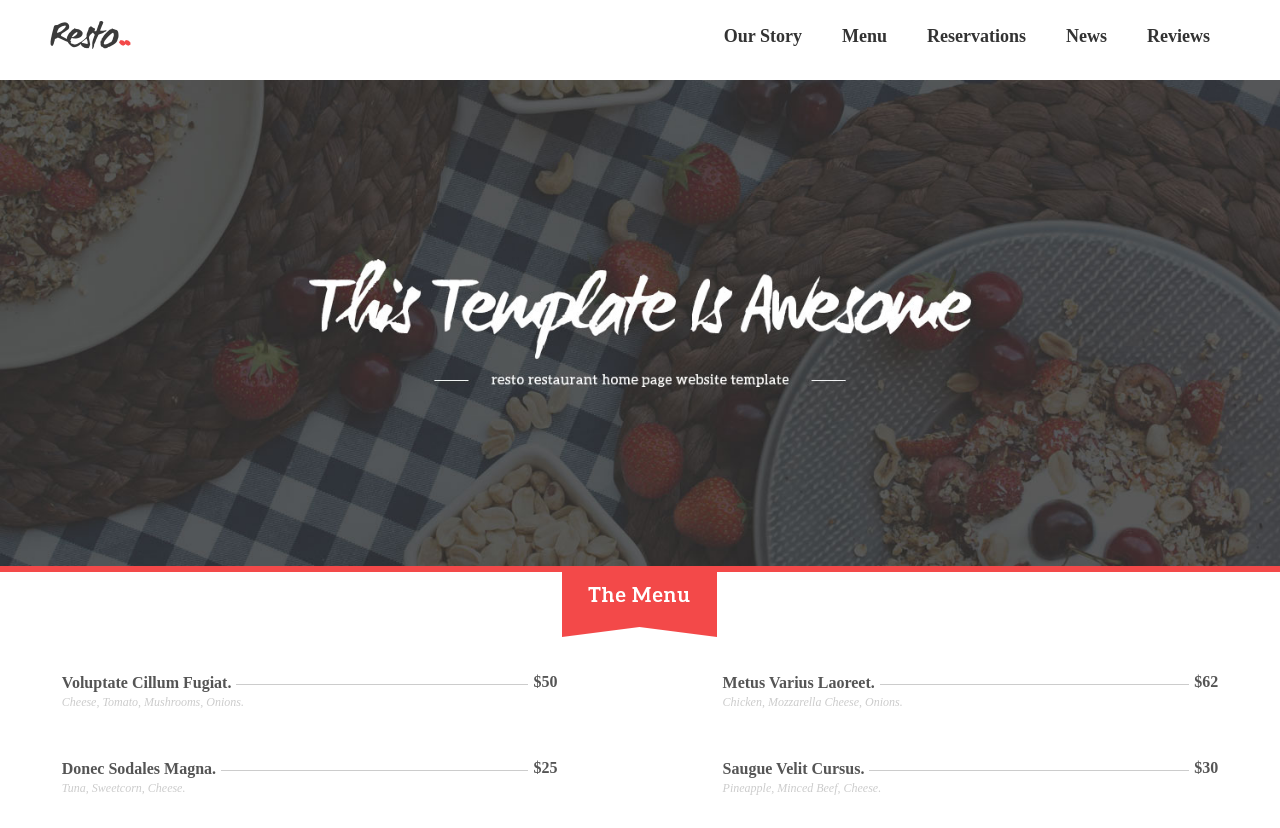
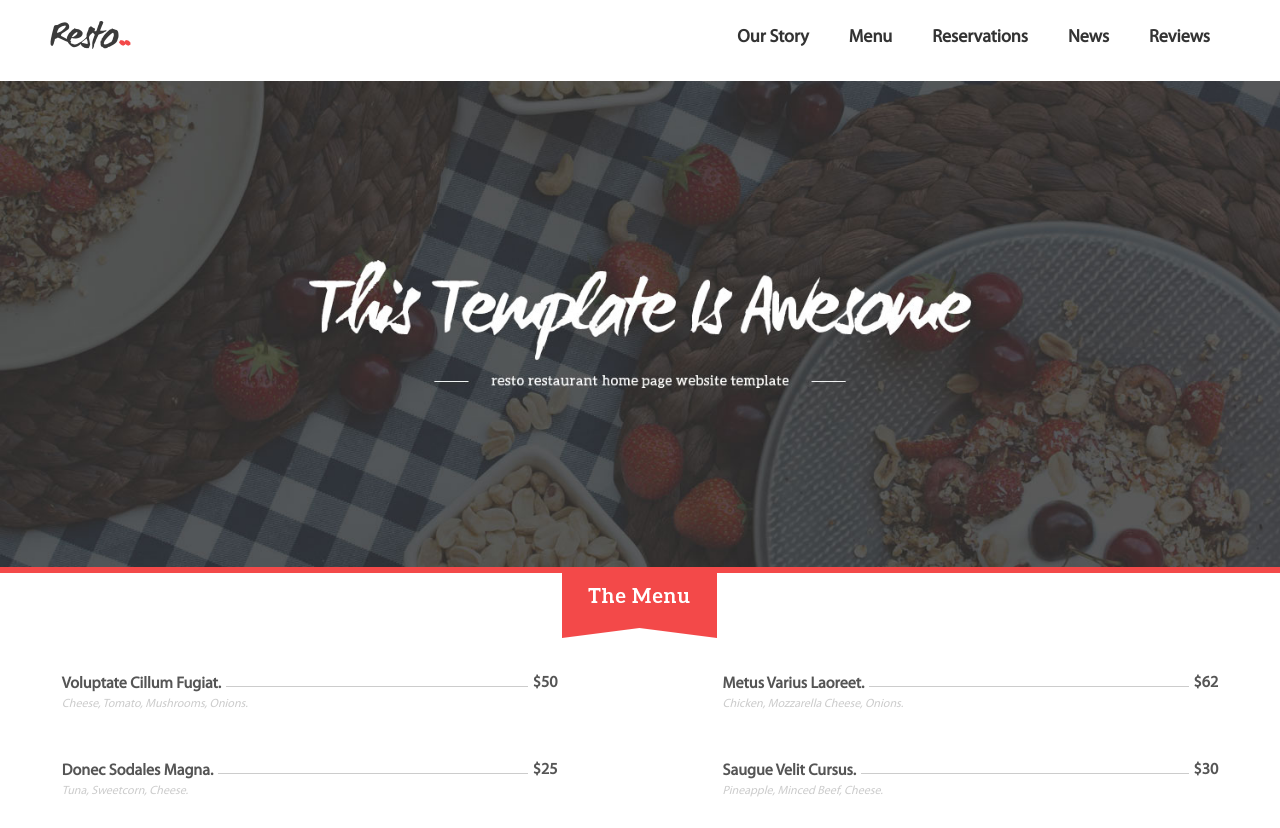
Before and after one commit to WissamQidso/Project-4, a plain HTML site: page index.html in a window 1280 px wide. Shown: the top 828 px of the page. Drawn offline with nearby package versions, Linux system fonts and the light colour scheme.

Commit message:
Update syntax.css

```diff
--- a/CSS/syntax.css
+++ b/CSS/syntax.css
@@ -1,41 +1,41 @@
 body {
     margin: 0;
-    font-family: 'Myriad Pro Regular';
+    font-family: 'myriad';
 }
 
 @font-face {
     font-family: 'myriad';
-    src: url('fonts-package/myriad.woff2') format('woff2'),
-         url('fonts-package/myriad.woff') format('woff1'),
-         url('fonts-package/myriad.ttf') format('truetype');
+    src: url('../fonts-package/myriad.woff2') format('woff2'),
+         url('../fonts-package/myriad.woff') format('woff1'),
+         url('../fonts-package/myriad.ttf') format('truetype');
 }
 
 @font-face {
     font-family: 'brush';
-    src: url('fonts-package/brush.woff2') format('woff2'),
-         url('fonts-package/brush.woff') format('woff'),
-         url('fonts-package/brush.ttf') format('truetype');
+    src: url('../fonts-package/brush.woff2') format('woff2'),
+         url('../fonts-package/brush.woff') format('woff'),
+         url('../fonts-package/brush.ttf') format('truetype');
 }
 
 @font-face {
     font-family: 'calibri';
-    src: url('fonts-package/calibri.woff2') format('woff2'),
-         url('fonts-package/calibri.woff') format('woff'),
-         url('fonts-package/calibri.ttf') format('truetype');
+    src: url('../fonts-package/calibri.woff2') format('woff2'),
+         url('../fonts-package/calibri.woff') format('woff'),
+         url('../fonts-package/calibri.ttf') format('truetype');
 }
 
 @font-face {
     font-family: 'forte';
-    src: url('fonts-package/forte.woff2') format('woff2'),
-         url('fonts-package/forte.woff') format('woff'),
-         url('fonts-package/forte.ttf') format('truetype');
+    src: url('../fonts-package/forte.woff2') format('woff2'),
+         url('../fonts-package/forte.woff') format('woff'),
+         url('../fonts-package/forte.ttf') format('truetype');
 }
 
 @font-face {
     font-family: 'maiandra';
-    src: url('fonts-package/maiandra.woff2') format('woff2'),
-         url('fonts-package/maiandra.woff') format('woff'),
-         url('fonts-package/maiandra.ttf') format('truetype');
+    src: url('../fonts-package/maiandra.woff2') format('woff2'),
+         url('../fonts-package/maiandra.woff') format('woff'),
+         url('../fonts-package/maiandra.ttf') format('truetype');
 }
 
 .wrapper {
@@ -293,7 +293,7 @@ footer a {
 }
 
 footer strong {
-    font-family: 'Forte Regular';
+    font-family: 'forte';
     color: #fff;
     font-weight: normal;
     padding-left: 0.2vw;
```
